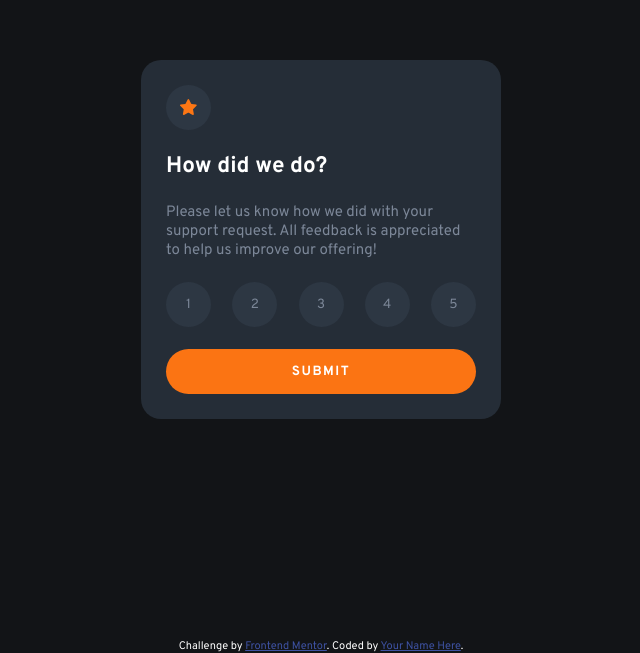
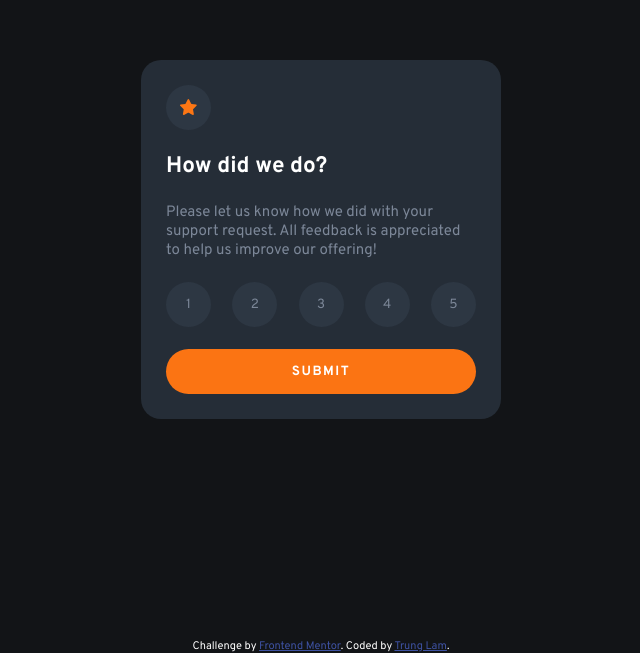
Before and after one commit to trunglam7/interactive-rating-component, a plain HTML site: page index.html in a window 1280 px wide. Shown: the part 161-814 px from the top of the page, without its empty margins (319-959 px from the left). Drawn offline with Linux system fonts and the light colour scheme.

Commit message:
update footer info

```diff
--- a/index.html
+++ b/index.html
@@ -79,7 +79,7 @@
   <footer>
     <div class="attribution">
       Challenge by <a href="https://www.frontendmentor.io?ref=challenge" target="_blank">Frontend Mentor</a>.
-      Coded by <a href="#">Your Name Here</a>.
+      Coded by <a href="#">Trung Lam</a>.
     </div>
   </footer>
 
```
